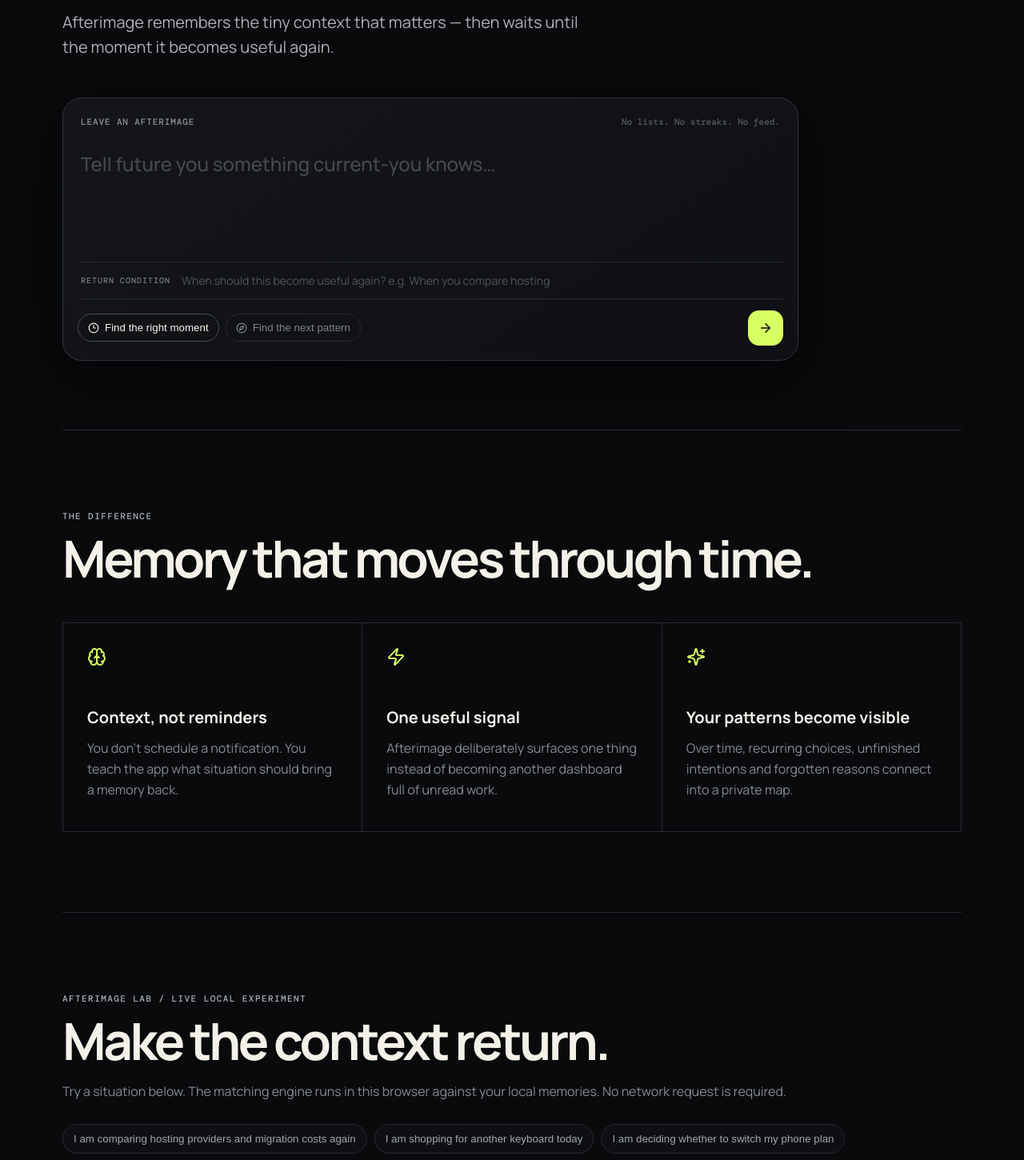
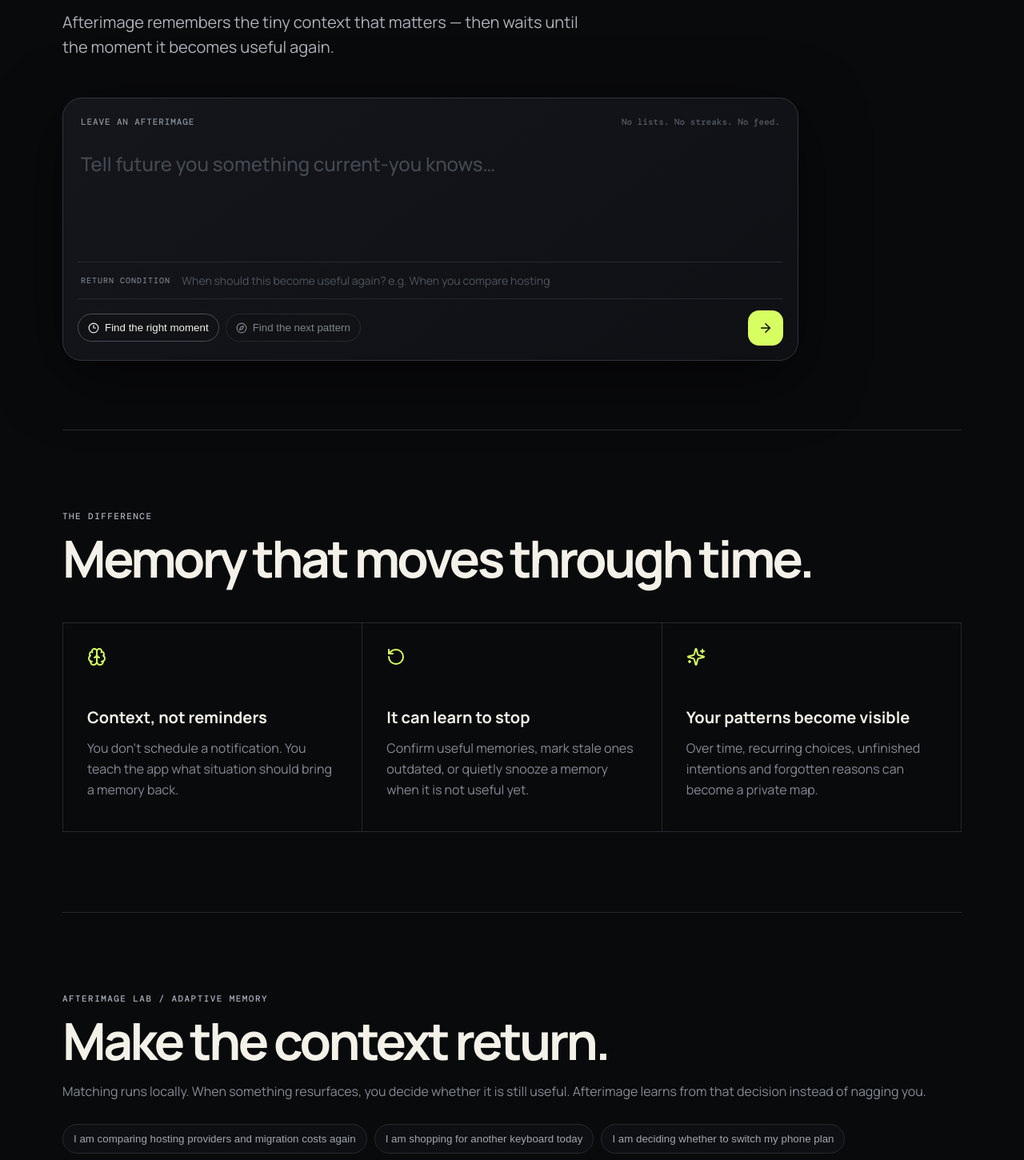
Before and after one commit to Narsing-s/afterimage-context, a Next.js app: page / in a window 1280 px wide. Shown: the part 431-1881 px from the top of the page at 80% size. Built offline with nearby package versions, Linux system fonts and the light colour scheme.

Commit message:
feat: add adaptive memory feedback and inspector

```diff
--- a/app/page.tsx
+++ b/app/page.tsx
@@ -1,102 +1,48 @@
 'use client';
 
 import { useEffect, useMemo, useState } from 'react';
-import { ArrowRight, BellRing, Brain, Check, Clock3, Compass, FlaskConical, LockKeyhole, Sparkles, Trash2, Zap } from 'lucide-react';
-import { ContextMatch, ContextMemory, matchContext } from '../lib/context-engine';
+import { ArrowRight, BellRing, Brain, Check, Clock3, Compass, Download, FlaskConical, LockKeyhole, RotateCcw, Sparkles, Trash2, X } from 'lucide-react';
+import { ContextMatch, ContextMemory, MemoryState, matchContext, markResurfaced, snoozeMemory } from '../lib/context-engine';
 
 type Memory = ContextMemory;
-const STORAGE_KEY = 'afterimage:memories:v1';
+const STORAGE_KEY = 'afterimage:memories:v2';
 
 const examples = [
   { text: 'I keep forgetting why I chose the cheaper hosting plan.', tag: 'decision', when: 'When you compare hosting again' },
   { text: 'If I am still avoiding this task tomorrow, show me the smallest next move.', tag: 'moment', when: 'Tomorrow at 9:00' },
   { text: 'Before I buy another keyboard, remind me I already own two.', tag: 'pattern', when: 'Next time I shop for keyboards' }
 ];
-
-const simulations = [
-  'I am comparing hosting providers and migration costs again',
-  'I am shopping for another keyboard today',
-  'I am deciding whether to switch my phone plan',
-  'I am avoiding the same task again'
-];
+const simulations = ['I am comparing hosting providers and migration costs again','I am shopping for another keyboard today','I am deciding whether to switch my phone plan','I am avoiding the same task again'];
 
 export default function Home() {
-  const [input, setInput] = useState('');
-  const [trigger, setTrigger] = useState('');
-  const [captured, setCaptured] = useState(false);
-  const [mode, setMode] = useState<'signal' | 'pattern'>('signal');
-  const [memories, setMemories] = useState<Memory[]>([]);
-  const [context, setContext] = useState('');
-  const [matches, setMatches] = useState<ContextMatch[]>([]);
-
-  useEffect(() => {
-    try {
-      const saved = JSON.parse(localStorage.getItem(STORAGE_KEY) || localStorage.getItem('afterimage:memories') || '[]');
-      if (Array.isArray(saved)) setMemories(saved);
-    } catch { /* ignore malformed local data */ }
-  }, []);
-
-  const sample = useMemo(() => input.trim() || examples[0].text, [input]);
-
-  function capture() {
-    const memory: Memory = {
-      id: crypto.randomUUID(),
-      text: sample,
-      mode,
-      createdAt: new Date().toISOString(),
-      trigger: trigger.trim() || undefined
-    };
-    const next = [memory, ...memories].slice(0, 50);
-    setMemories(next);
-    localStorage.setItem(STORAGE_KEY, JSON.stringify(next));
-    localStorage.removeItem('afterimage:memories');
-    setCaptured(true);
-    setInput('');
-    setTrigger('');
-  }
-
-  function simulate(value = context) {
-    setMatches(matchContext(memories, value));
-  }
-
-  function clearMemories() {
-    setMemories([]);
-    setMatches([]);
-    localStorage.removeItem(STORAGE_KEY);
-    localStorage.removeItem('afterimage:memories');
-  }
-
-  return (
-    <main className="shell">
-      <nav className="nav"><div className="brand"><span className="mark"><Sparkles size={15}/></span> AFTERIMAGE</div><div className="navlink"><LockKeyhole size={12}/> Private by design</div></nav>
-
-      <section className="hero">
-        <div className="eyebrow"><span className="pulse"/> A new kind of personal software</div>
-        <h1>Your apps remember<br/><em>the wrong things.</em></h1>
-        <p className="lede">Afterimage remembers the tiny context that matters — then waits until the moment it becomes useful again.</p>
-
-        <div className="capture">
-          <div className="capture-top"><span>Leave an afterimage</span><span className="hint">No lists. No streaks. No feed.</span></div>
-          <textarea aria-label="Memory for future you" value={input} onChange={e=>{setInput(e.target.value);setCaptured(false)}} placeholder="Tell future you something current-you knows…" />
-          <div className="return-condition"><span>RETURN CONDITION</span><input aria-label="Return condition" value={trigger} onChange={e=>{setTrigger(e.target.value);setCaptured(false)}} placeholder="When should this become useful again? e.g. When you compare hosting" /></div>
-          <div className="capture-bottom"><div className="chips"><button className={mode==='signal'?'active':''} onClick={()=>setMode('signal')}><Clock3 size={14}/> Find the right moment</button><button className={mode==='pattern'?'active':''} onClick={()=>setMode('pattern')}><Compass size={14}/> Find the next pattern</button></div><button className="send" aria-label="Store afterimage" onClick={capture}>{captured?<Check size={18}/>:<ArrowRight size={18}/>}</button></div>
-        </div>
-
-        {captured && <div className="preview" role="status"><div className="preview-icon"><BellRing size={18}/></div><div><b>Stored with its return condition.</b><p>“{sample}”</p>{trigger && <small>Returns when: {trigger}</small>}<small>Saved only in this browser. Nothing was sent to a server.</small></div></div>}
-      </section>
-
-      <section className="why"><div className="section-kicker">THE DIFFERENCE</div><h2>Memory that moves through time.</h2><div className="grid"><Feature icon={<Brain/>} title="Context, not reminders" body="You don't schedule a notification. You teach the app what situation should bring a memory back."/><Feature icon={<Zap/>} title="One useful signal" body="Afterimage deliberately surfaces one thing instead of becoming another dashboard full of unread work."/><Feature icon={<Sparkles/>} title="Your patterns become visible" body="Over time, recurring choices, unfinished intentions and forgotten reasons connect into a private map."/></div></section>
-
-      <section className="lab"><div className="section-kicker">AFTERIMAGE LAB / LIVE LOCAL EXPERIMENT</div><h2>Make the context return.</h2><p>Try a situation below. The matching engine runs in this browser against your local memories. No network request is required.</p><div className="sim-row">{simulations.map(s=><button key={s} onClick={()=>{setContext(s);simulate(s)}}>{s}</button>)}</div><div className="sim-input"><input aria-label="Simulate current context" value={context} onChange={e=>setContext(e.target.value)} placeholder="Simulate what you are doing right now…"/><button onClick={()=>simulate()}><FlaskConical size={16}/> Match context</button></div>{context && <div className="results" aria-live="polite">{matches.length===0?<div className="empty-match"><span>NO RESURFACING</span><b>Nothing looks relevant yet.</b><p>That is a feature. Afterimage should stay quiet when the context does not justify a memory.</p></div>:<>{matches.slice(0,3).map(match=><article className="match" key={match.memory.id}><div className="match-head"><span>AFTERIMAGE / {Math.round(match.score*100)}% MATCH</span><span>{match.memory.mode.toUpperCase()}</span></div><p>“{match.memory.text}”</p>{match.memory.trigger && <div className="match-trigger">RETURN CONDITION · {match.memory.trigger}</div>}<small>Why now? {match.reason}</small></article>)}</>}</div>}</section>
-
-      <section className="demo"><div><div className="section-kicker">HOW IT FEELS</div><h2>The app disappears.<br/>The moment doesn't.</h2><p>Imagine comparing a phone plan six months from now. Instead of searching old notes, Afterimage quietly says: “Last time you chose the 12‑month plan because you hated switching. You said to check roaming before deciding again.”</p></div><div className="timeline"><div className="node old"><span>JAN</span><b>Captured</b><p>“I chose this because switching costs hurt more than the extra ₹300.”</p></div><div className="line"/><div className="node now"><span>JUL</span><b>Context detected</b><p>You're comparing the same category again.</p></div><div className="line"/><div className="node reveal"><span>NOW</span><b>Afterimage</b><p>“Here’s what mattered to you last time.”</p></div></div></section>
-
-      <section className="examples"><div className="section-kicker">TRY THE IDEA</div><h2>Three memories worth keeping.</h2><div className="cards">{examples.map((x,i)=><button key={i} className="example" onClick={()=>{setInput(x.text);setTrigger(x.when);setCaptured(false)}}><span className="tag">{x.tag}</span><p>{x.text}</p><small>{x.when}</small></button>)}</div></section>
-
-      {memories.length > 0 && <section className="memory-wall"><div><div className="section-kicker">LOCAL MEMORY / {memories.length}</div><h2>What you've left behind.</h2></div><button className="clear" onClick={clearMemories}><Trash2 size={14}/> Clear local memories</button><div className="memory-list">{memories.map(memory=><article className="memory" key={memory.id}><span>{memory.mode === 'signal' ? 'CONTEXT' : 'PATTERN'}</span><p>{memory.text}</p>{memory.trigger && <small>Returns when: {memory.trigger}</small>}<small>Stored {new Date(memory.createdAt).toLocaleString()}</small></article>)}</div></section>}
-      <footer><span>AFTERIMAGE / concept build 0.4</span><span>Memory → Return condition → Context → Relevance → Resurface</span></footer>
-    </main>
-  );
+  const [input,setInput]=useState(''); const [trigger,setTrigger]=useState(''); const [captured,setCaptured]=useState(false); const [mode,setMode]=useState<'signal'|'pattern'>('signal');
+  const [memories,setMemories]=useState<Memory[]>([]); const [context,setContext]=useState(''); const [matches,setMatches]=useState<ContextMatch[]>([]); const [selected,setSelected]=useState<ContextMatch|null>(null);
+  useEffect(()=>{try{const raw=localStorage.getItem(STORAGE_KEY)||localStorage.getItem('afterimage:memories:v1')||localStorage.getItem('afterimage:memories')||'[]'; const saved=JSON.parse(raw); if(Array.isArray(saved))setMemories(saved.map((m:Memory)=>({...m,state:m.state||'active',confidence:m.confidence??0.7,resurfacedCount:m.resurfacedCount??0})));}catch{}} ,[]);
+  const sample=useMemo(()=>input.trim()||examples[0].text,[input]);
+  function persist(next:Memory[]){setMemories(next);localStorage.setItem(STORAGE_KEY,JSON.stringify(next));}
+  function capture(){const memory:Memory={id:crypto.randomUUID(),text:sample,mode,createdAt:new Date().toISOString(),trigger:trigger.trim()||undefined,state:'active',confidence:0.8,resurfacedCount:0};persist([memory,...memories].slice(0,100));setCaptured(true);setInput('');setTrigger('');}
+  function simulate(value=context){setContext(value);setMatches(matchContext(memories,value));}
+  function updateMemory(id:string, patch:Partial<Memory>){persist(memories.map(m=>m.id===id?{...m,...patch}:m)); setMatches(prev=>prev.map(x=>x.memory.id===id?{...x,memory:{...x.memory,...patch}}:x)); if(selected?.memory.id===id)setSelected({...selected,memory:{...selected.memory,...patch}});}
+  function resurface(match:ContextMatch){const updated=markResurfaced(match.memory); updateMemory(updated.id,updated); setSelected({...match,memory:updated});}
+  function quiet(match:ContextMatch){updateMemory(match.memory.id,snoozeMemory(match.memory,30)); setMatches(prev=>prev.filter(x=>x.memory.id!==match.memory.id)); setSelected(null);}
+  function state(id:string,state:MemoryState){updateMemory(id,{state});}
+  function exportMemories(){const blob=new Blob([JSON.stringify(memories,null,2)],{type:'application/json'});const url=URL.createObjectURL(blob);const a=document.createElement('a');a.href=url;a.download='afterimage-memories.json';a.click();URL.revokeObjectURL(url);}
+  function clearMemories(){persist([]);setMatches([]);setSelected(null);localStorage.removeItem('afterimage:memories:v1');localStorage.removeItem('afterimage:memories');}
+  return <main className="shell">
+    <nav className="nav"><div className="brand"><span className="mark"><Sparkles size={15}/></span> AFTERIMAGE</div><div className="navlink"><LockKeyhole size={12}/> Private by design</div></nav>
+    <section className="hero"><div className="eyebrow"><span className="pulse"/> A new kind of personal software</div><h1>Your apps remember<br/><em>the wrong things.</em></h1><p className="lede">Afterimage remembers the tiny context that matters — then waits until the moment it becomes useful again.</p>
+      <div className="capture"><div className="capture-top"><span>Leave an afterimage</span><span className="hint">No lists. No streaks. No feed.</span></div><textarea aria-label="Memory for future you" value={input} onChange={e=>{setInput(e.target.value);setCaptured(false)}} placeholder="Tell future you something current-you knows…"/><div className="return-condition"><span>RETURN CONDITION</span><input aria-label="Return condition" value={trigger} onChange={e=>{setTrigger(e.target.value);setCaptured(false)}} placeholder="When should this become useful again? e.g. When you compare hosting"/></div><div className="capture-bottom"><div className="chips"><button className={mode==='signal'?'active':''} onClick={()=>setMode('signal')}><Clock3 size={14}/> Find the right moment</button><button className={mode==='pattern'?'active':''} onClick={()=>setMode('pattern')}><Compass size={14}/> Find the next pattern</button></div><button className="send" aria-label="Store afterimage" onClick={capture}>{captured?<Check size={18}/>:<ArrowRight size={18}/>}</button></div></div>
+      {captured&&<div className="preview" role="status"><div className="preview-icon"><BellRing size={18}/></div><div><b>Stored with an adaptive return condition.</b><p>“{sample}”</p>{trigger&&<small>Returns when: {trigger}</small>}<small>Saved only in this browser. Nothing was sent to a server.</small></div></div>}
+    </section>
+    <section className="why"><div className="section-kicker">THE DIFFERENCE</div><h2>Memory that moves through time.</h2><div className="grid"><Feature icon={<Brain/>} title="Context, not reminders" body="You don't schedule a notification. You teach the app what situation should bring a memory back."/><Feature icon={<RotateCcw/>} title="It can learn to stop" body="Confirm useful memories, mark stale ones outdated, or quietly snooze a memory when it is not useful yet."/><Feature icon={<Sparkles/>} title="Your patterns become visible" body="Over time, recurring choices, unfinished intentions and forgotten reasons can become a private map."/></div></section>
+    <section className="lab"><div className="section-kicker">AFTERIMAGE LAB / ADAPTIVE MEMORY</div><h2>Make the context return.</h2><p>Matching runs locally. When something resurfaces, you decide whether it is still useful. Afterimage learns from that decision instead of nagging you.</p><div className="sim-row">{simulations.map(s=><button key={s} onClick={()=>simulate(s)}>{s}</button>)}</div><div className="sim-input"><input aria-label="Simulate current context" value={context} onChange={e=>setContext(e.target.value)} placeholder="Simulate what you are doing right now…"/><button onClick={()=>simulate()}><FlaskConical size={16}/> Match context</button></div>
+      {context&&<div className="results" aria-live="polite">{matches.length===0?<div className="empty-match"><span>NO RESURFACING</span><b>Nothing looks relevant yet.</b><p>That is a feature. Afterimage should stay quiet when the context does not justify a memory.</p></div>:matches.slice(0,3).map(match=><article className="match" key={match.memory.id}><div className="match-head"><span>AFTERIMAGE / {Math.round(match.score*100)}% MATCH</span><span>{(match.memory.state||'active').toUpperCase()}</span></div><p>“{match.memory.text}”</p>{match.memory.trigger&&<div className="match-trigger">RETURN CONDITION · {match.memory.trigger}</div>}<small>Why now? {match.reason}</small><div className="match-actions"><button onClick={()=>resurface(match)}><Check size={14}/> Still useful</button><button onClick={()=>quiet(match)}><Clock3 size={14}/> Quiet for 30 days</button><button onClick={()=>state(match.memory.id,'outdated')}><X size={14}/> No longer true</button><button onClick={()=>setSelected(match)}>Inspect memory</button></div></article>)}</div>}
+    </section>
+    <section className="demo"><div><div className="section-kicker">HOW IT FEELS</div><h2>The app disappears.<br/>The moment doesn't.</h2><p>Imagine comparing a phone plan six months from now. Instead of searching old notes, Afterimage quietly brings back what mattered last time — and lets you decide whether it still matters.</p></div><div className="timeline"><div className="node old"><span>JAN</span><b>Captured</b><p>“I chose this because switching costs hurt more than the extra ₹300.”</p></div><div className="line"/><div className="node now"><span>JUL</span><b>Context detected</b><p>You're comparing the same category again.</p></div><div className="line"/><div className="node reveal"><span>NOW</span><b>Afterimage</b><p>“Here’s what mattered to you last time.”</p></div></div></section>
+    <section className="examples"><div className="section-kicker">TRY THE IDEA</div><h2>Three memories worth keeping.</h2><div className="cards">{examples.map((x,i)=><button key={i} className="example" onClick={()=>{setInput(x.text);setTrigger(x.when);setCaptured(false)}}><span className="tag">{x.tag}</span><p>{x.text}</p><small>{x.when}</small></button>)}</div></section>
+    {memories.length>0&&<section className="memory-wall"><div><div className="section-kicker">LOCAL MEMORY / {memories.length}</div><h2>What you've left behind.</h2></div><div className="memory-tools"><button className="export" onClick={exportMemories}><Download size={14}/> Export</button><button className="clear" onClick={clearMemories}><Trash2 size={14}/> Clear local memories</button></div><div className="memory-list">{memories.map(memory=><article className="memory" key={memory.id}><span>{memory.mode==='signal'?'CONTEXT':'PATTERN'} · {(memory.state||'active').toUpperCase()}</span><p>{memory.text}</p>{memory.trigger&&<small>Returns when: {memory.trigger}</small>}<small>Confidence: {Math.round((memory.confidence??.7)*100)}% · Resurfaced: {memory.resurfacedCount??0}×</small><small>Stored {new Date(memory.createdAt).toLocaleString()}</small></article>)}</div></section>}
+    <footer><span>AFTERIMAGE / concept build 0.5</span><span>Memory → Condition → Context → Relevance → Feedback → Resurface</span></footer>
+    {selected&&<div className="inspector-backdrop" onClick={()=>setSelected(null)}><aside className="inspector" onClick={e=>e.stopPropagation()}><button className="inspector-close" onClick={()=>setSelected(null)}><X size={16}/></button><div className="section-kicker">MEMORY INSPECTOR</div><h3>Why did this return?</h3><p className="inspector-memory">“{selected.memory.text}”</p>{selected.memory.trigger&&<div className="inspect-row"><span>RETURN CONDITION</span><b>{selected.memory.trigger}</b></div>}<div className="inspect-row"><span>MATCHED TERMS</span><b>{selected.matchedTerms.join(' · ')}</b></div><div className="inspect-row"><span>CONFIDENCE</span><b>{Math.round((selected.memory.confidence??.7)*100)}%</b></div><div className="inspect-row"><span>RESURFACED</span><b>{selected.memory.resurfacedCount??0} times</b></div><div className="inspect-reason">{selected.reason}</div><button className="inspector-action" onClick={()=>{resurface(selected);setSelected(null)}}><Check size={15}/> Still useful</button><button className="inspector-action" onClick={()=>{quiet(selected)}}><Clock3 size={15}/> Quiet for 30 days</button><button className="inspector-action danger" onClick={()=>{state(selected.memory.id,'outdated');setSelected(null)}}><X size={15}/> This is no longer true</button></aside></div>}
+  </main>
 }
-
 function Feature({icon,title,body}:{icon:React.ReactNode;title:string;body:string}){return <article className="feature"><div className="feature-icon">{icon}</div><h3>{title}</h3><p>{body}</p></article>}
```
